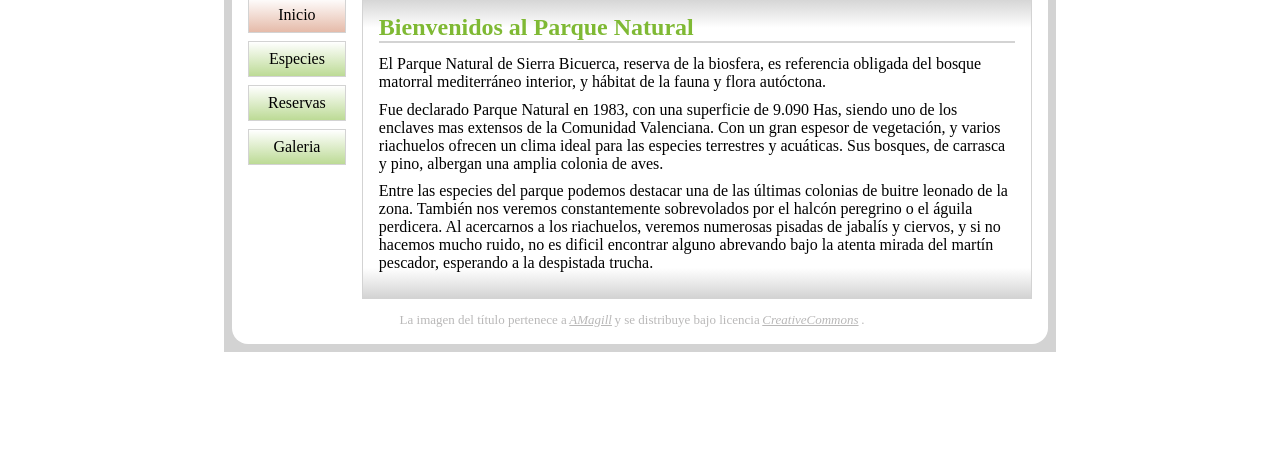
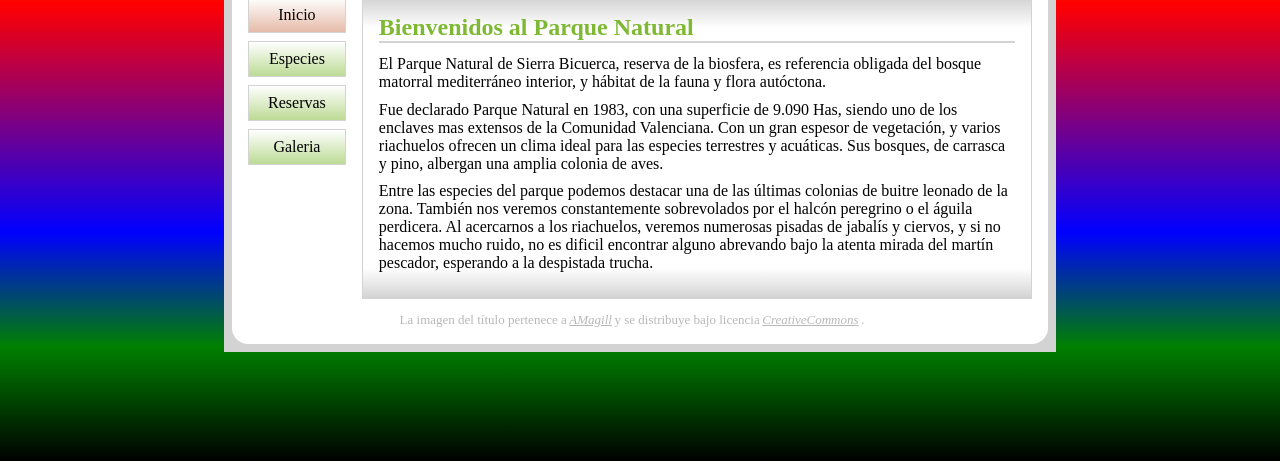
Before and after one commit to AndresLabat/RetosHTML_Css, a plain HTML site: page reto10/index.html in a window 1280 px wide. Shown: the part 339-800 px from the top of the page. Drawn offline with Linux system fonts and the light colour scheme.

Commit message:
cambio de background del body en el reto10

```diff
--- a/reto10/estilo.css
+++ b/reto10/estilo.css
@@ -9,6 +9,16 @@ body{
     justify-content: center;
     width: 100vw;
     height: 100vh;
+    background: linear-gradient(to bottom,
+    white,
+    yellow,
+    orange,
+    red,
+    purple,
+    blue,
+    green,
+    black);
+    /* degradado multicolor de superior a inferior */
 }
 
 #divExterior{
@@ -73,6 +83,7 @@ h3{
     padding: 1em;
     width: 49em;
     background: linear-gradient(to bottom, lightgray 0%, white 10%, white 90%, lightgray 100%);
+    /* degradado de grises en los bordes superior e inferior */
 }
 
 p{
@@ -88,14 +99,17 @@ ul{
 }
 
 li{
+    /* degradado de dos colores */
     background: linear-gradient(to top, rgba(127, 185, 52, 0.52), rgba(255, 255, 255, 1));
     border: 0.1em solid lightgray;
     margin-bottom: 0.5em;
     text-align: center;
     padding: 0.5em;
+    cursor: pointer;
 }
 
 #botonInicio{
+    /* degradado de dos colores */
     background: linear-gradient(to top, rgba(209, 132, 101, 0.557), rgba(255, 255, 255, 1));
 }
 
```
